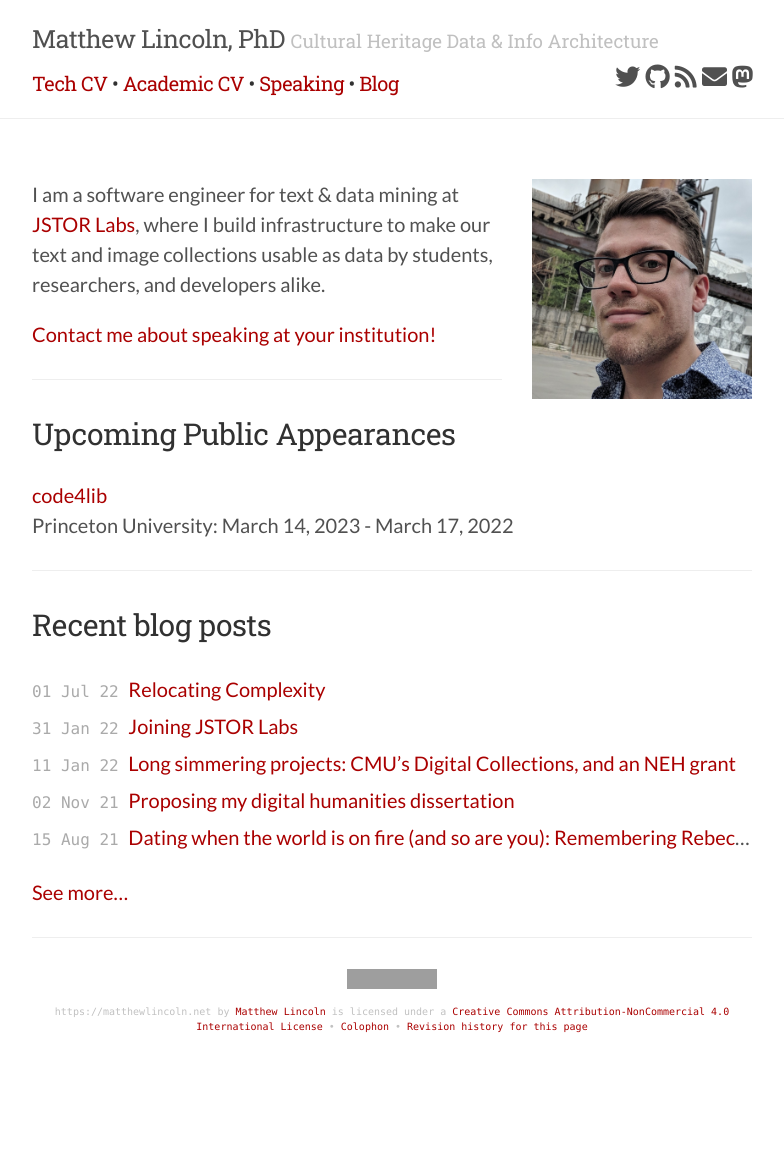
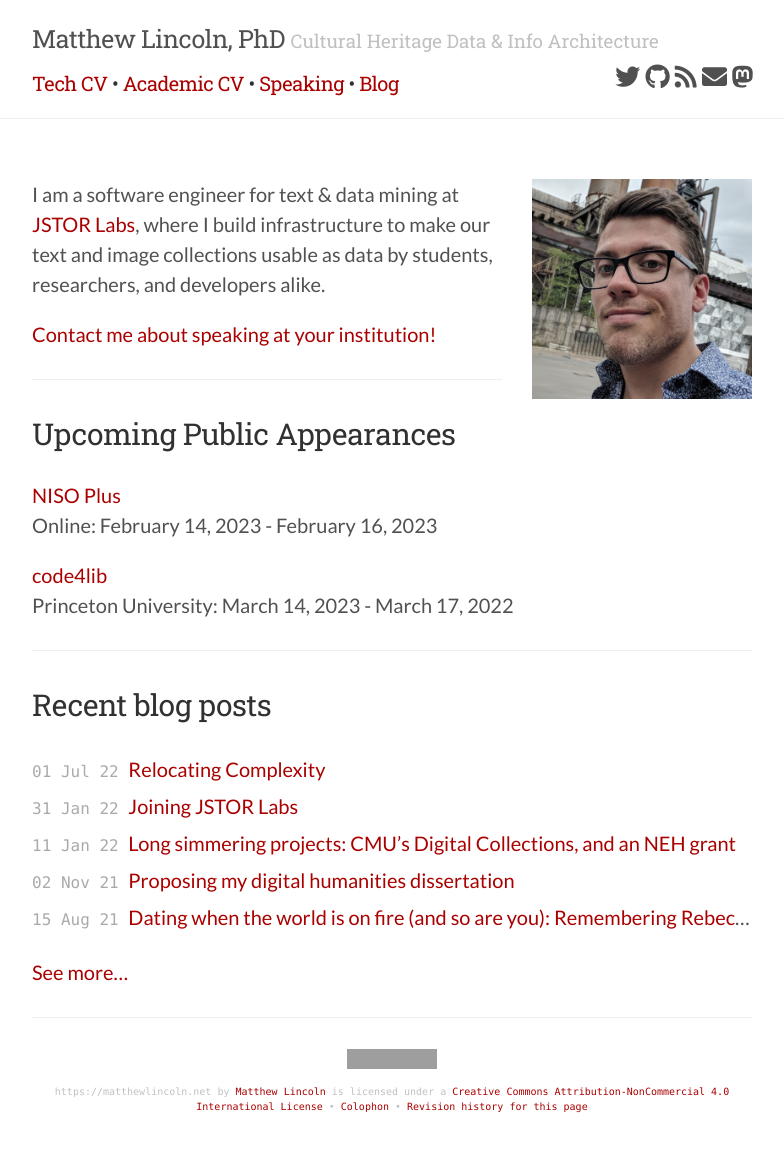
Before and after one commit to mdlincoln/mdlincoln.github.io, a Jekyll site: the page built from index.md, in a window 1280 px wide. Shown: the whole page, without its empty margins (248-1032 px from the left). Built offline with Jekyll 4.4.1, drawn with Linux system fonts in a browser that asks for light colours; nearby versions of some CDN libraries; before the commit the page ends 1074 px from its top, so only the background shows below that; grey boxes are pictures that could not be loaded.

Commit message:
NISO Plus presentation

```diff
--- a/_data/travel.yaml
+++ b/_data/travel.yaml
@@ -5,3 +5,9 @@ entries:
     datestart: 2023-03-14
     dateend: 2022-03-17
     url: https://2023.code4lib.org/
+  - venue: |
+      NISO Plus
+    location: Online
+    datestart: 2023-02-14
+    dateend: 2023-02-16
+    url: https://niso.plus/
```
